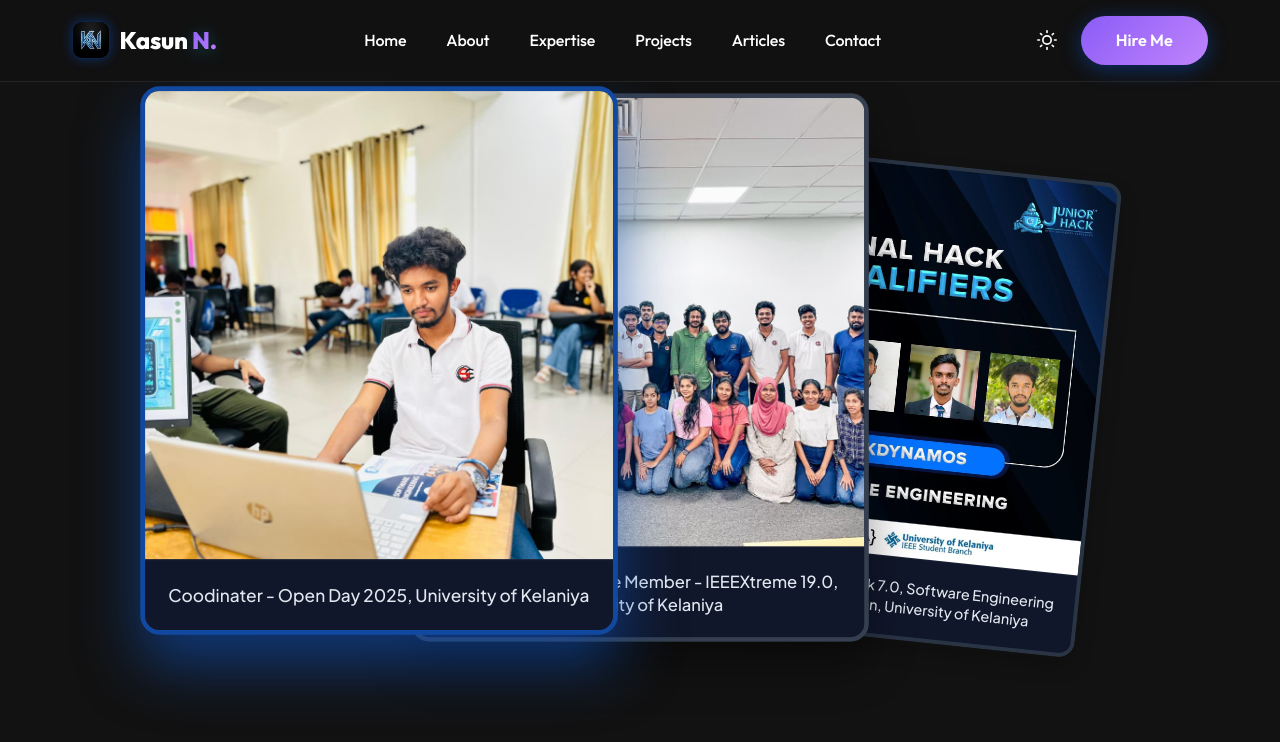
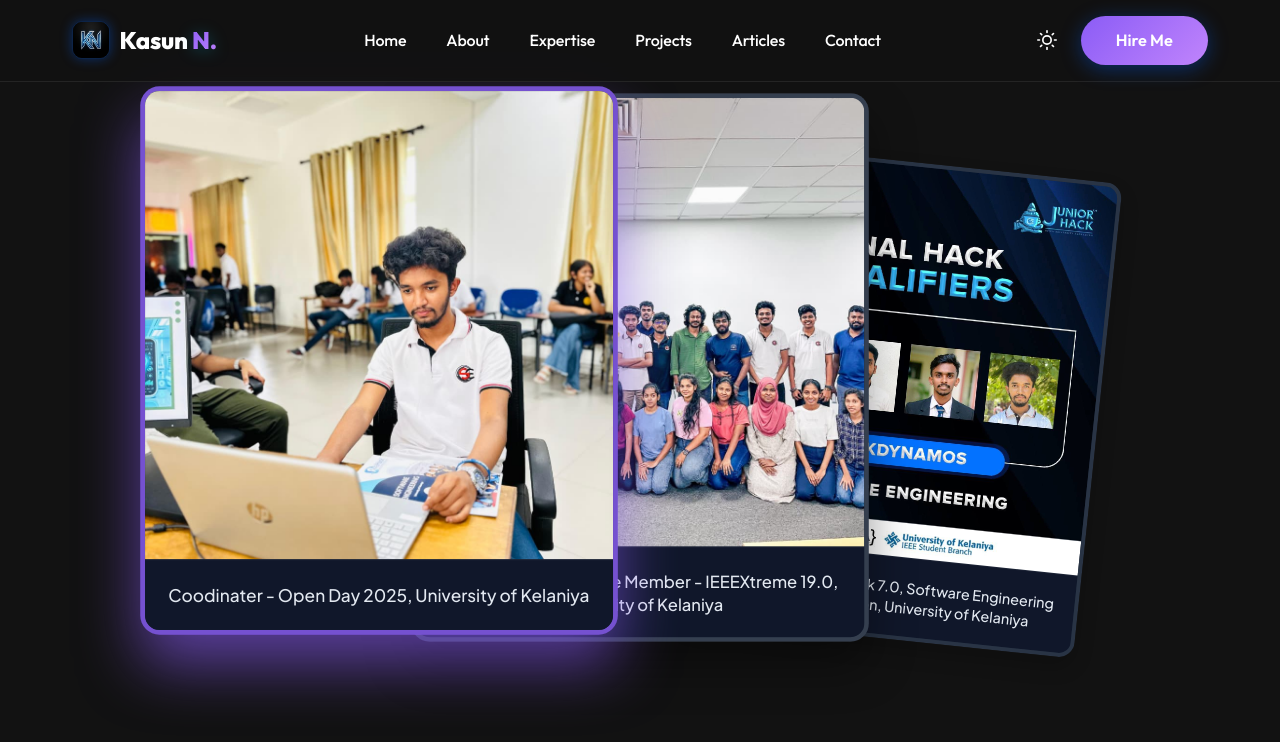
Before and after one commit to nadeera-se22018/mern-portfolio, a React (Vite) app in the folder frontend/: page / in a window 1280 px wide. In both pictures the pointer is over the element 379 px from the left and 5854 px from the top of the page. Shown: the part 5454-6196 px from the top of the page. Built offline with nearby package versions, Linux system fonts and the light colour scheme.

Commit message:
feat: implement CSS modules for core frontend components including Skills, Gallery, Hero, Navbar, and Projects

```diff
--- a/frontend/src/components/Gallery.css
+++ b/frontend/src/components/Gallery.css
@@ -60,8 +60,8 @@
   .gallery-item:hover {
     transform: scale(1.2) translateY(-25px) rotate(0deg);
     z-index: 10;
-    box-shadow: 0 25px 50px rgba(15, 82, 186, 0.6);
-    border-color: rgba(15, 82, 186, 0.8);
+    box-shadow: 0 25px 50px rgba(139, 92, 246, 0.6);
+    border-color: rgba(139, 92, 246, 0.8);
   }
 }
 
```
